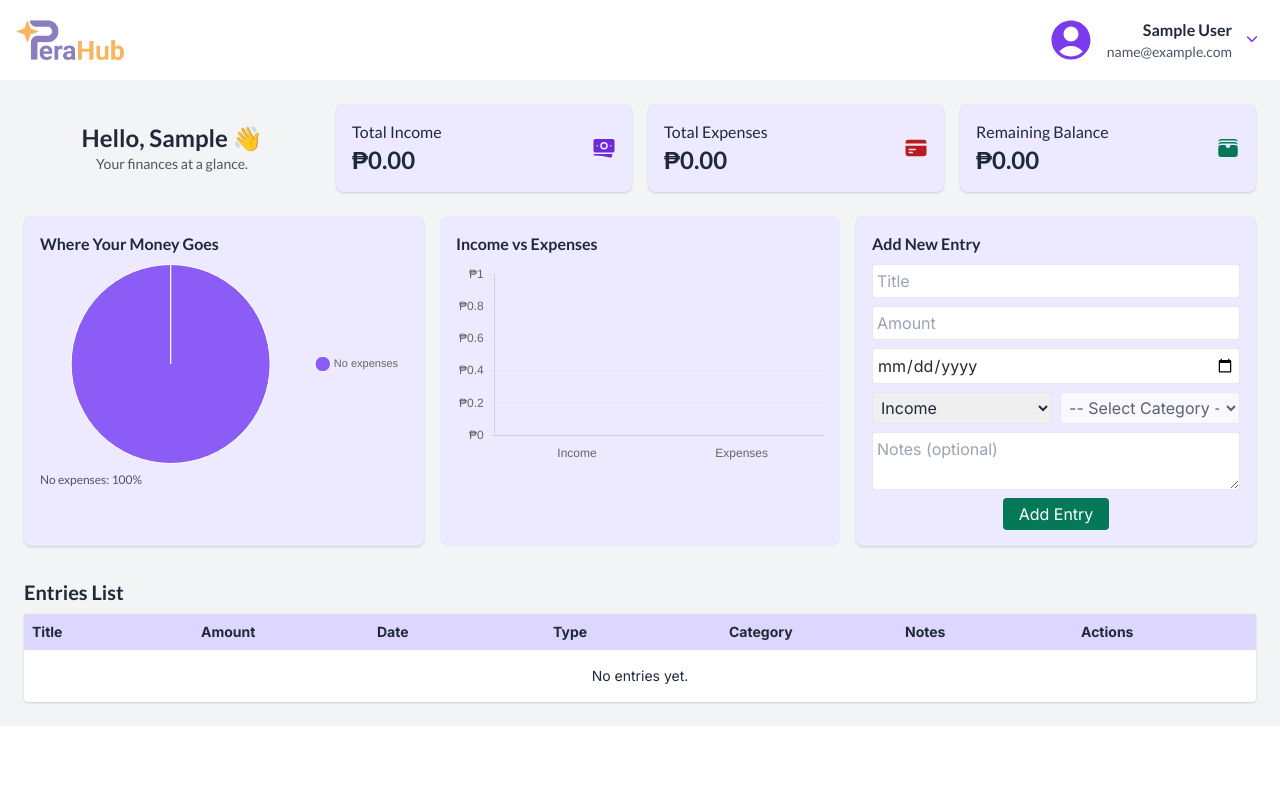
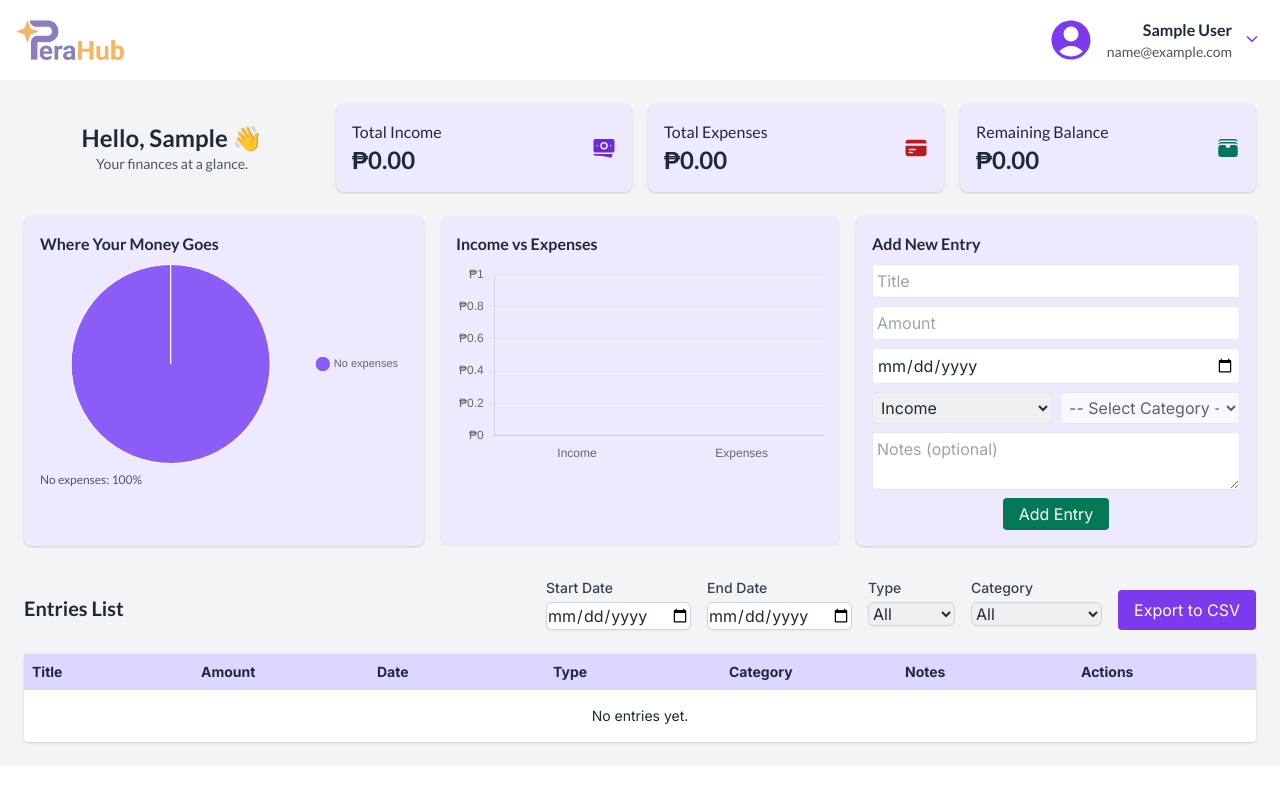
Before and after one commit to mezugatfukiko/PeraHub, a Django app: page /dashboard/ in a window 1280 px wide. Shown: the top 785 px of the page. Run offline with Django 5.2, Linux system fonts and the light colour scheme; the visitor is signed in with stand-in values (Sample User, id 1); data that the repository does not hold is empty; some libraries are stand-ins or nearby versions.

Commit message:
[feat] add CSV export functionality with date and type filters in dashboard

```diff
--- a/finance/templates/finance/dashboard.html
+++ b/finance/templates/finance/dashboard.html
@@ -300,8 +300,76 @@
   <!-- 📱 Card layout: visible only on small screens -->
   <div class="block md:hidden space-y-4 mt-8 font-inter">
     <h4 class="text-xl font-semibold mb-2 font-lato">Entries List</h4>
+
+    <!-- Form to filter entries, should only appear once -->
+    <form method="GET" action="{% url 'export_csv' %}" class="mb-4 flex flex-wrap gap-4">
+      <!-- Start Date -->
+      <div class="w-full sm:w-1/2 md:w-1/4">
+        <label for="start_date" class="block text-sm font-medium text-gray-700">Start Date</label>
+        <input
+          type="date"
+          name="start_date"
+          id="start_date"
+          class="mt-1 block w-full border border-gray-300 rounded-md shadow-sm"
+        />
+      </div>
+
+      <!-- End Date -->
+      <div class="w-full sm:w-1/2 md:w-1/4">
+        <label for="end_date" class="block text-sm font-medium text-gray-700">End Date</label>
+        <input
+          type="date"
+          name="end_date"
+          id="end_date"
+          class="mt-1 block w-full border border-gray-300 rounded-md shadow-sm"
+        />
+      </div>
+
+      <!-- Type -->
+      <div class="w-full sm:w-1/2 md:w-1/4">
+        <label for="entry_type" class="block text-sm font-medium text-gray-700">Type</label>
+        <select
+          name="entry_type"
+          id="entry_type"
+          class="mt-1 block w-full border border-gray-300 rounded-md shadow-sm"
+          onchange="toggleCategoryDropdown()"
+        >
+          <option value="">All</option>
+          <option value="Income">Income</option>
+          <option value="Expense">Expense</option>
+        </select>
+      </div>
+
+      <!-- Category (only visible for Expense) -->
+      <div id="category_wrapper" class="w-full sm:w-1/2 md:w-1/4">
+        <label for="category" class="block text-sm font-medium text-gray-700">Category</label>
+        <select name="category" id="category"
+          class="mt-1 block w-full border border-gray-300 rounded-md shadow-sm">
+          <option value="">All</option>
+          <option value="Food">Food</option>
+          <option value="Bill">Bill</option>
+          <option value="Travel">Travel</option>
+          <option value="Health">Health</option>
+          <option value="Personal">Personal</option>
+          <option value="Debt">Debt</option>
+          <option value="Miscellaneous">Miscellaneous</option>
+        </select>
+      </div>
+
+      <!-- Export Button -->
+      <div class="w-full sm:w-auto flex items-end justify-start md:justify-end">
+        <button
+          type="submit"
+          class="bg-purple-600 text-white px-4 py-2 rounded hover:bg-purple-700 transition"
+        >
+          Export to CSV
+        </button>
+      </div>
+    </form>
+
+    <!-- Entries list, one per entry -->
     {% for entry in entries %}
-    <div class="bg-white shadow rounded p-4">
+      <div class="bg-white shadow rounded p-4 mt-4">
         <div class="font-bold text-lg mb-2">{{ entry.title }}</div>
         <p><span class="font-semibold">Amount:</span> ₱{{ entry.amount }}</p>
         <p><span class="font-semibold">Date:</span> {{ entry.date }}</p>
@@ -311,12 +379,8 @@
           <span class="font-semibold">Notes:</span> {{ entry.notes|default:"—" }}
         </p>
         <div class="mt-2">
-        <a href="{% url 'edit_entry' entry.id %}" class="text-blue-500 mr-2"
-          >Edit</a
-        >
-        <a href="{% url 'delete_entry' entry.id %}" class="text-red-500"
-          >Delete</a
-        >
+          <a href="{% url 'edit_entry' entry.id %}" class="text-blue-500 mr-2">Edit</a>
+          <a href="{% url 'delete_entry' entry.id %}" class="text-red-500">Delete</a>
         </div>
       </div>
     {% empty %}
@@ -324,9 +388,77 @@
     {% endfor %}
   </div>
 
+
+
   <!-- 🖥️ Table layout: visible only on medium+ screens -->
   <div class="hidden md:block mt-8 font-inter">
+    <div class="flex justify-between items-center mb-2">
       <h4 class="text-xl font-semibold mb-2 font-lato">Entries List</h4>
+      <form method="GET" action="{% url 'export_csv' %}" class="mb-4 flex gap-4 flex-wrap">
+        <!-- Start Date -->
+        <div>
+          <label for="start_date" class="block text-sm font-medium text-gray-700">Start Date</label>
+          <input
+            type="date"
+            name="start_date"
+            id="start_date"
+            class="mt-1 block w-full border border-gray-300 rounded-md shadow-sm"
+          />
+        </div>
+
+        <!-- End Date -->
+        <div>
+          <label for="end_date" class="block text-sm font-medium text-gray-700">End Date</label>
+          <input
+            type="date"
+            name="end_date"
+            id="end_date"
+            class="mt-1 block w-full border border-gray-300 rounded-md shadow-sm"
+          />
+        </div>
+
+        <!-- Type -->
+        <div>
+          <label for="entry_type" class="block text-sm font-medium text-gray-700">Type</label>
+          <select
+            name="entry_type"
+            id="entry_type"
+            class="mt-1 block w-full border border-gray-300 rounded-md shadow-sm"
+            onchange="toggleCategoryDropdown()"
+          >
+            <option value="">All</option>
+            <option value="Income">Income</option>
+            <option value="Expense">Expense</option>
+          </select>
+        </div>
+
+        <!-- Category (only visible for Expense) -->
+        <div id="category_wrapper">
+          <label for="category" class="block text-sm font-medium text-gray-700">Category</label>
+          <select name="category" id="category"
+            class="mt-1 block w-full border border-gray-300 rounded-md shadow-sm">
+            <option value="">All</option>
+            <option value="Food">Food</option>
+            <option value="Bill">Bill</option>
+            <option value="Travel">Travel</option>
+            <option value="Health">Health</option>
+            <option value="Personal">Personal</option>
+            <option value="Debt">Debt</option>
+            <option value="Miscellaneous">Miscellaneous</option>
+          </select>
+        </div>
+
+        <!-- Export Button -->
+        <div class="flex items-end">
+          <button
+            type="submit"
+            class="bg-purple-600 text-white px-4 py-2 rounded hover:bg-purple-700 transition"
+          >
+            Export to CSV
+          </button>
+        </div>
+      </div>
+    </form>
     <table class="table-auto table-fixed w-full bg-white rounded shadow text-sm">
       <thead>
         <tr class="bg-purple-200 text-left">
@@ -371,14 +503,26 @@
   </div>
 </div>
 <script>
-        document.getElementById("type").addEventListener("change", function() {
-        var categorySelect = document.getElementById("category");
-        if (this.value === "Expense") {
-          categorySelect.disabled = false;
-        } else {
-          categorySelect.disabled = true;
-          categorySelect.value = "";  // Reset category selection when not "Expense"
+    document.addEventListener('DOMContentLoaded', function () {
+      const entryType = document.getElementById('entry_type');
+      const categoryWrapper = document.getElementById('category_wrapper');
+      const categorySelect = document.getElementById('category');
+
+      function toggleCategoryDropdown() {
+        const type = entryType.value;
+        const isExpense = type === 'Expense';
+        categoryWrapper.style.display = isExpense ? 'block' : 'none';
+        categorySelect.disabled = !isExpense;
+        if (!isExpense) {
+          categorySelect.value = ""; // Reset if not Expense
         }
+      }
+
+      // Run once on load
+      toggleCategoryDropdown();
+
+      // Run on change
+      entryType.addEventListener('change', toggleCategoryDropdown);
     });
        document.addEventListener('DOMContentLoaded', function() {
            // Check if chart element exists
--- a/finance/urls.py
+++ b/finance/urls.py
@@ -8,6 +8,7 @@ urlpatterns = [
     path('dashboard/', views.dashboard_view, name='dashboard'),  # 👈 Add this line
     path('entry/<int:entry_id>/edit/', views.edit_entry, name='edit_entry'),  # Make sure this exists!
     path('entry/<int:entry_id>/delete/', views.delete_entry, name='delete_entry'),
+    path('export/', views.export_csv, name='export_csv'),
 
 
 ]
--- a/finance/views.py
+++ b/finance/views.py
@@ -7,6 +7,10 @@ from django.contrib.auth.decorators import login_required
 from .forms import EntryForm
 from .models import Entry
 from django.shortcuts import render
+import csv
+from django.http import HttpResponse
+from datetime import datetime
+from .models import Entry
 
 
 def register_view(request):
@@ -130,3 +134,32 @@ def delete_entry(request, entry_id):
         entry.delete()
         return redirect('dashboard')
     return render(request, 'finance/confirm_delete.html', {'entry': entry})
+
+
+def export_csv(request):
+    start_date = request.GET.get('start_date')
+    end_date = request.GET.get('end_date')
+    category = request.GET.get('category')
+    entry_type = request.GET.get('entry_type')
+
+    transactions = Entry.objects.filter(user=request.user)
+
+    if start_date:
+        transactions = transactions.filter(date__gte=start_date)
+    if end_date:
+        transactions = transactions.filter(date__lte=end_date)
+    if entry_type:
+        transactions = transactions.filter(type=entry_type)
+    if category and (entry_type == 'Expense' or not entry_type):
+        transactions = transactions.filter(category=category)
+
+    response = HttpResponse(content_type='text/csv')
+    response['Content-Disposition'] = 'attachment; filename="transactions.csv"'
+
+    writer = csv.writer(response)
+    writer.writerow(['Date', 'Amount', 'Category', 'Type', 'Notes'])
+
+    for t in transactions:
+        writer.writerow([t.date, t.amount, t.category, t.type, t.notes])
+
+    return response
```
Lines whose indentation alone changed are shown as unchanged.
